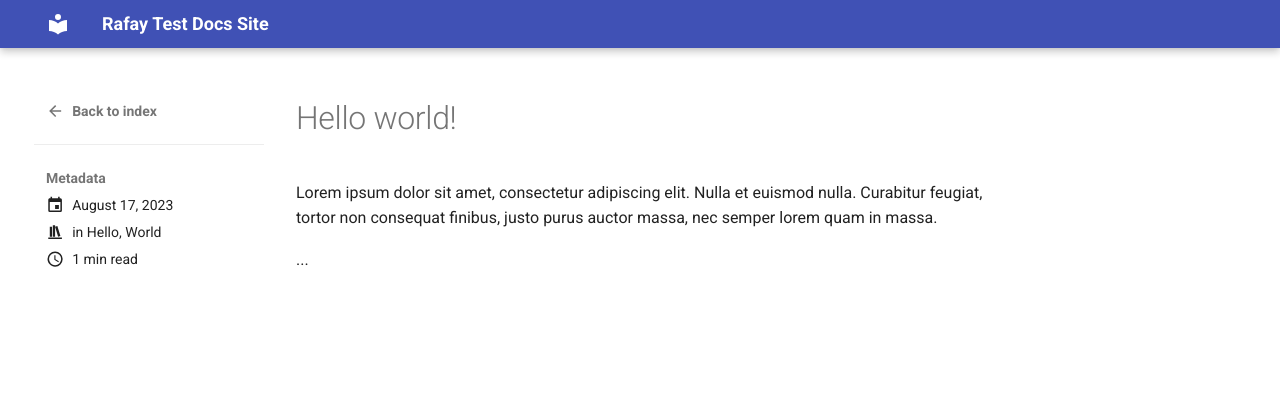
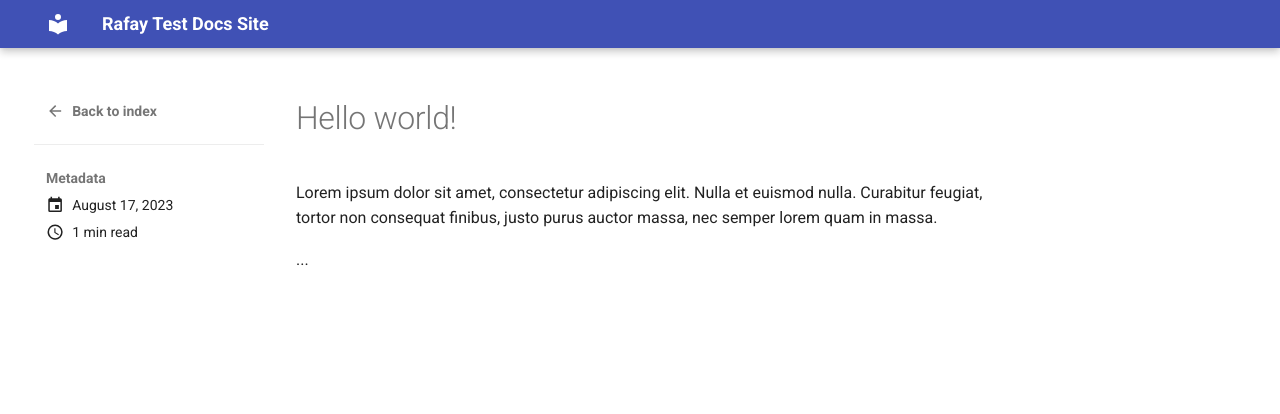
Before and after one commit to darren-rafay/testdocs, an MkDocs documentation site: the page built from docs/blog/posts/hello-world.md, in a window 1280 px wide. Shown: the top 414 px of the page. Built offline with MkDocs 1.6.1 and Material for MkDocs 9.7.7, drawn with Linux system fonts in a browser that asks for light colours.

```diff
--- a/docs/blog/posts/hello-world.md
+++ b/docs/blog/posts/hello-world.md
@@ -1,12 +1,6 @@
 ---
 draft: false
 date: 2023-08-17
-categories:
-    - Hello
-    - World
-tags:
-    - Foo
-    - Bar
 ---
 
 # Hello world!
--- a/mkdocs.yml
+++ b/mkdocs.yml
@@ -12,11 +12,6 @@ plugins:
   - blog
   - rss:
       match_path: blog
-      date_from_meta:
-        as_creation: date
-      categories:
-        - categories
-        - tags
 
 # Table of Contents
 nav:
```
